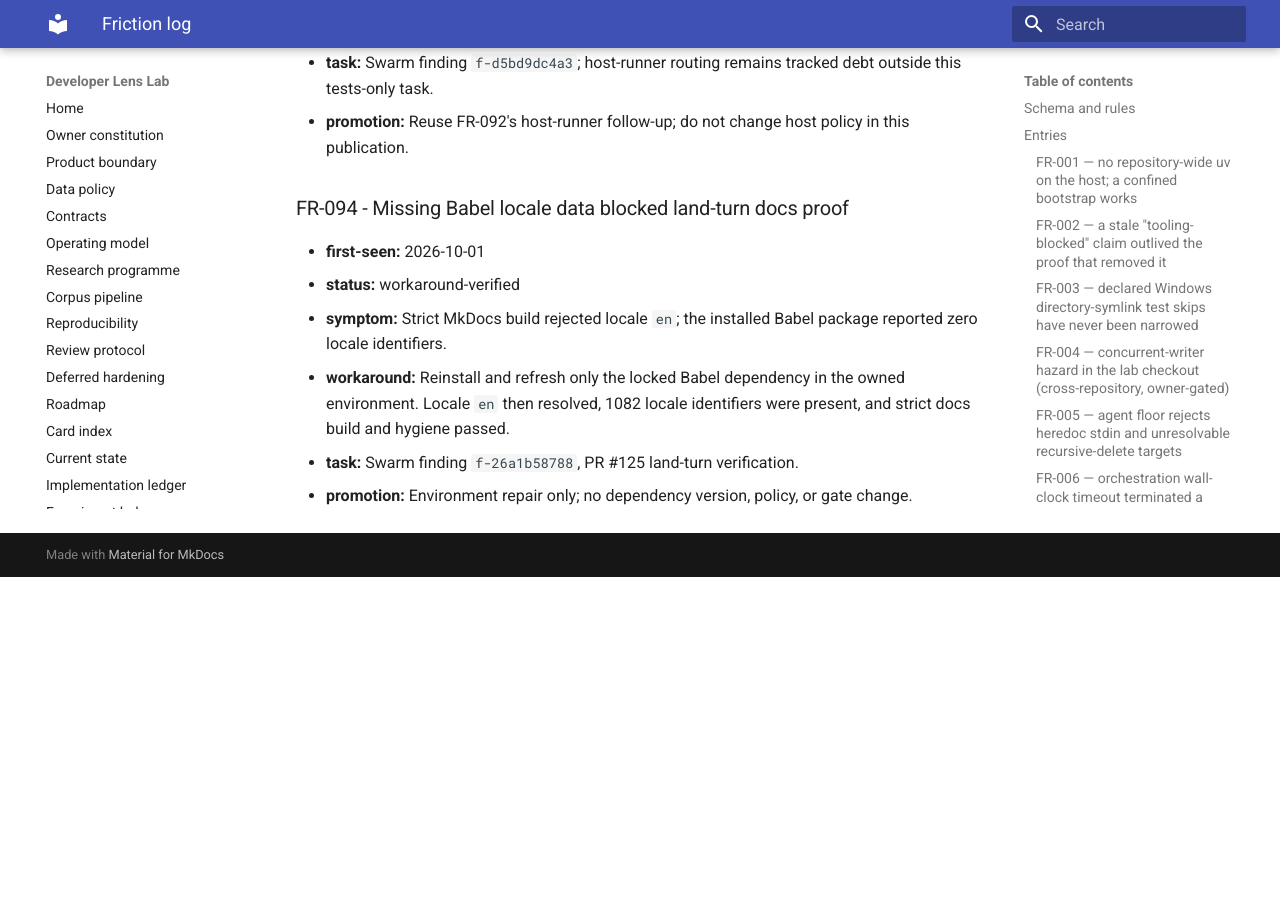
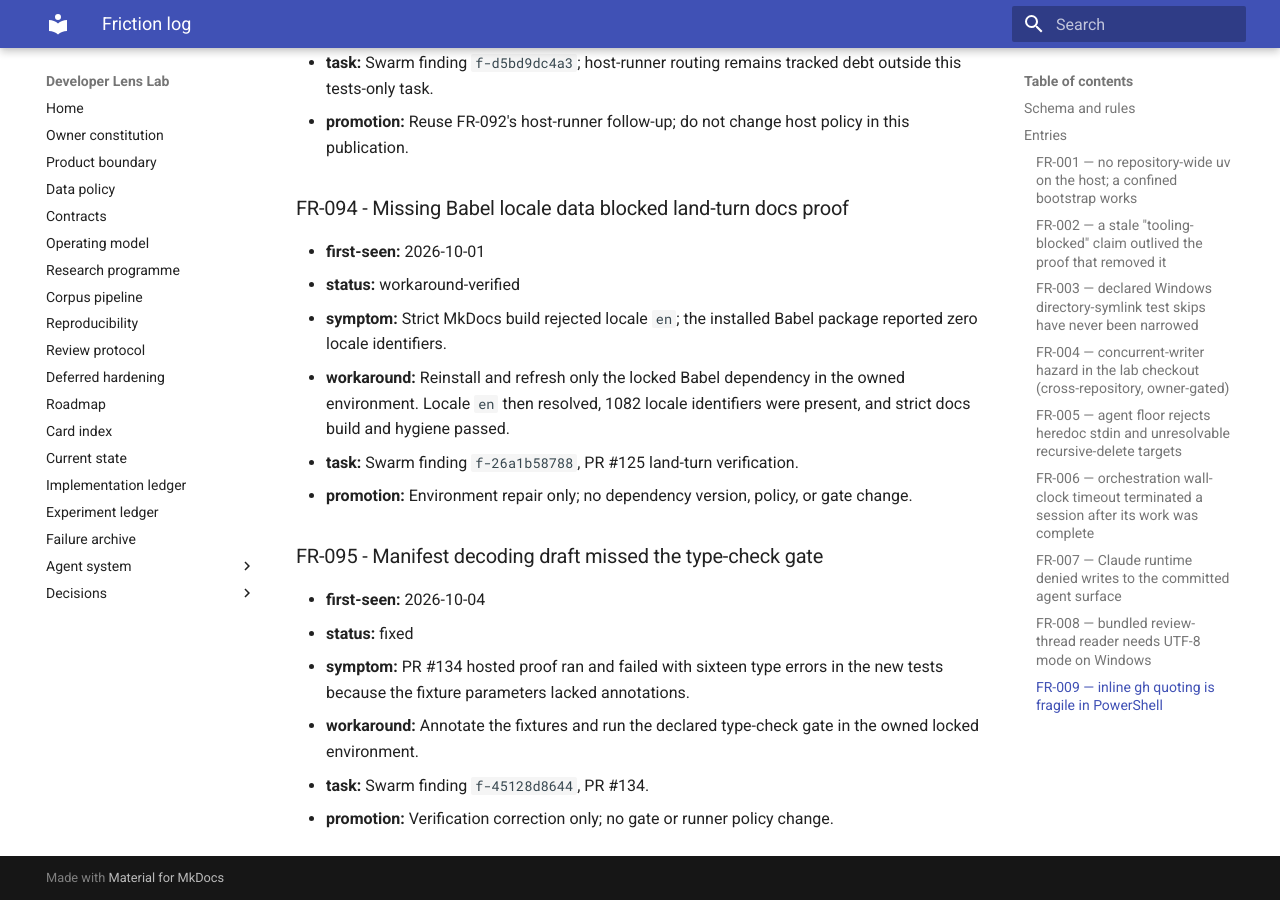
Before and after one commit to Chris0Jeky/developer-lens-lab, an MkDocs documentation site: the page built from docs/agent-system/FRICTION_LOG.md, in a window 1280 px wide and 900 px high, scrolled down 79280 px. Built offline with MkDocs 1.6.1 and Material for MkDocs 9.7.7, drawn with Linux system fonts in a browser that asks for light colours; before the commit the page ends 79857 px from its top, so only the background shows below that.

```diff
--- a/docs/agent-system/FRICTION_LOG.md
+++ b/docs/agent-system/FRICTION_LOG.md
@@ -2795,3 +2795,12 @@ retry, content inspection, or deletion was attempted.
 - **workaround:** Reinstall and refresh only the locked Babel dependency in the owned environment. Locale `en` then resolved, 1082 locale identifiers were present, and strict docs build and hygiene passed.
 - **task:** Swarm finding `f-26a1b58788`, PR #125 land-turn verification.
 - **promotion:** Environment repair only; no dependency version, policy, or gate change.
+
+### FR-095 - Manifest decoding draft missed the type-check gate
+
+- **first-seen:** 2026-10-04
+- **status:** fixed
+- **symptom:** PR #134 hosted proof ran and failed with sixteen type errors in the new tests because the fixture parameters lacked annotations.
+- **workaround:** Annotate the fixtures and run the declared type-check gate in the owned locked environment.
+- **task:** Swarm finding `f-45128d8644`, PR #134.
+- **promotion:** Verification correction only; no gate or runner policy change.
```
Also changed, not shown: docs/IMPLEMENTATION_LEDGER.md (+6 -0 lines), 2 other files.
